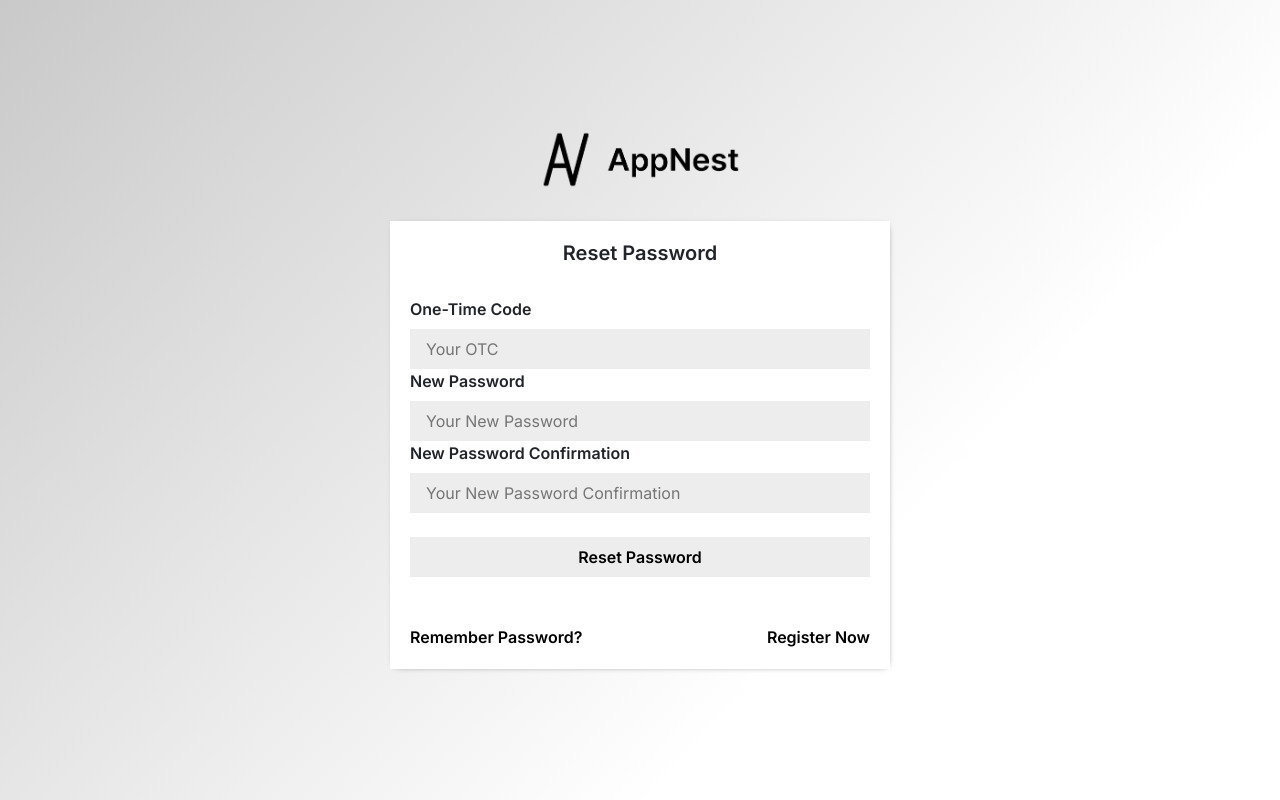
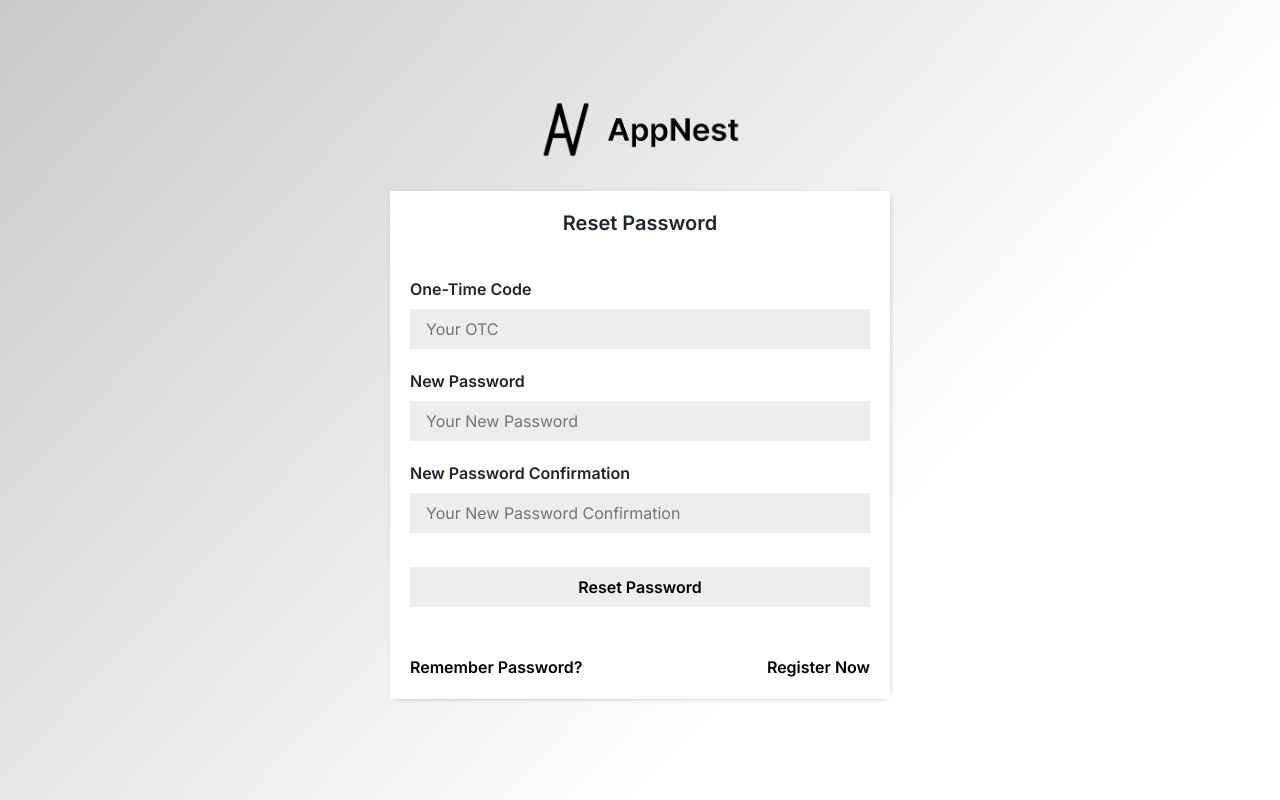
Before and after one commit to appnest-dev/AppNest-FE, a Next.js app: page /auth/reset in a window 1280 px wide. Built offline with nearby package versions, Linux system fonts and the light colour scheme.

Commit message:
add: dynamic initial values

```diff
--- a/components/auth/Form.tsx
+++ b/components/auth/Form.tsx
@@ -8,7 +8,7 @@ import Submit from "./Submit";
 
 import { InputProps } from "./Input";
 
-type Values = {
+type Auth = {
   email?: string;
   password?: string;
   passwordConfirmation?: string;
@@ -16,6 +16,8 @@ type Values = {
   newPasswordConfirmation?: string;
   OTC?: string;
 };
+
+type Values = Auth;
 
 type Props = {
   title: string;
@@ -32,7 +34,9 @@ export default function FormComponent({
   inputs,
   submitTitle,
 }: Props) {
-  const initialValues = {};
+  const initialValues = inputs.reduce((prev, curr) => {
+    return { ...prev, [curr.id]: "" };
+  }, {});
 
   const handleSubmit = (values: Values) => {
     console.log(values);
@@ -41,6 +45,11 @@ export default function FormComponent({
   // uncompleted
   const validate = (values: Values) => {
     let errors: Values = {};
+    Object.values(values).forEach((el, index) => {
+      if (el === "" && inputs[index].required) {
+        errors[inputs[index].id as keyof Values] = "required";
+      }
+    });
 
     return errors;
   };
@@ -64,18 +73,18 @@ export default function FormComponent({
           // uncompleted
           <Form onSubmit={handleSubmit}>
             {inputs.map((el) => (
-              <>
+              <div key={el.id} className="field">
                 <Input
-                  key={el.id}
                   id={el.id}
                   type={el.type}
                   title={el.title}
                   placeholder={el.placeholder}
+                  required={el.required}
                 />
                 <ErrorMessage name={el.id}>
                   {(msg) => <span className="text-danger py-1">{msg}</span>}
                 </ErrorMessage>
-              </>
+              </div>
             ))}
             <Submit title={submitTitle} />
           </Form>
```
